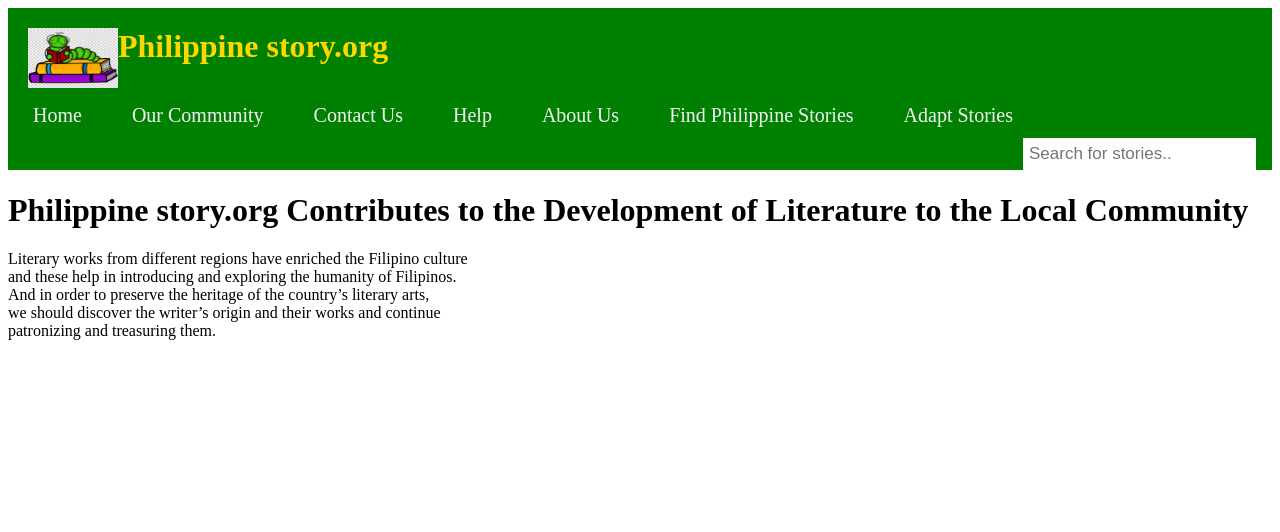
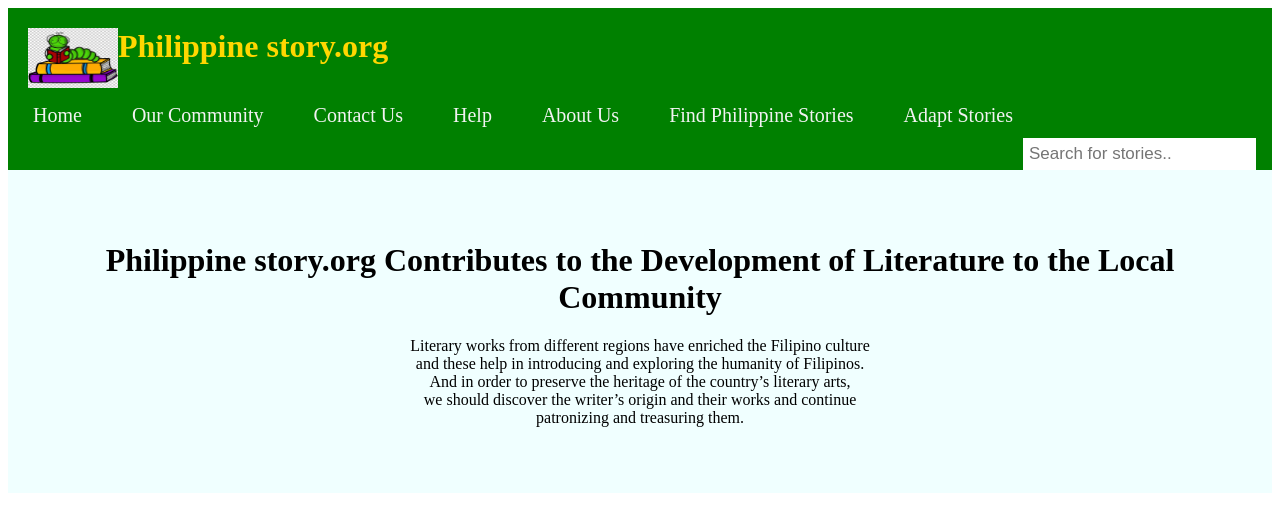
Before and after one commit to aizle-nanca/stories-development, a PHP site: the page made by our community.html in a window 1280 px wide. Shown: the top 532 px of the page. Run offline with PHP 8.4, Linux system fonts and the light colour scheme.

Commit message:
Update style_css.css

```diff
--- a/style_css.css
+++ b/style_css.css
@@ -80,3 +80,9 @@
 	width:100%;}
 .sticky + .content{
 	padding-top: 60px;}
+.Our-Community {
+  	padding: 50px;
+  	text-align: center;
+  	background-color: #F0FFFF;
+  	color: black;
+	}
```
